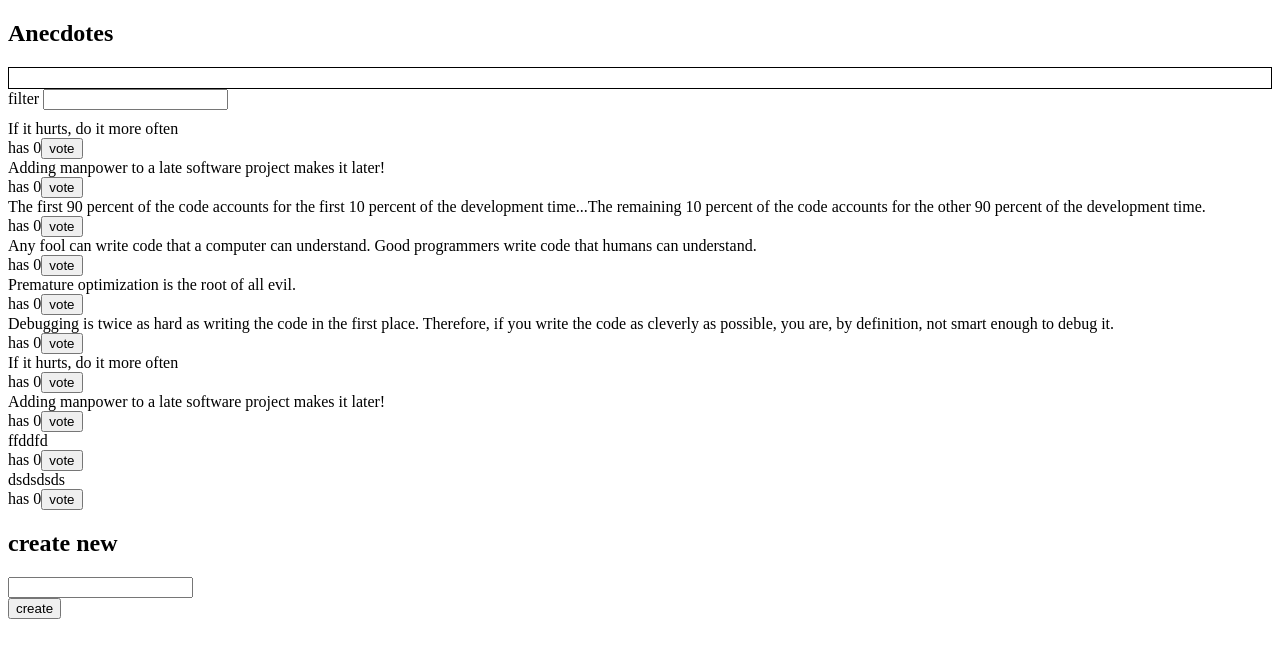
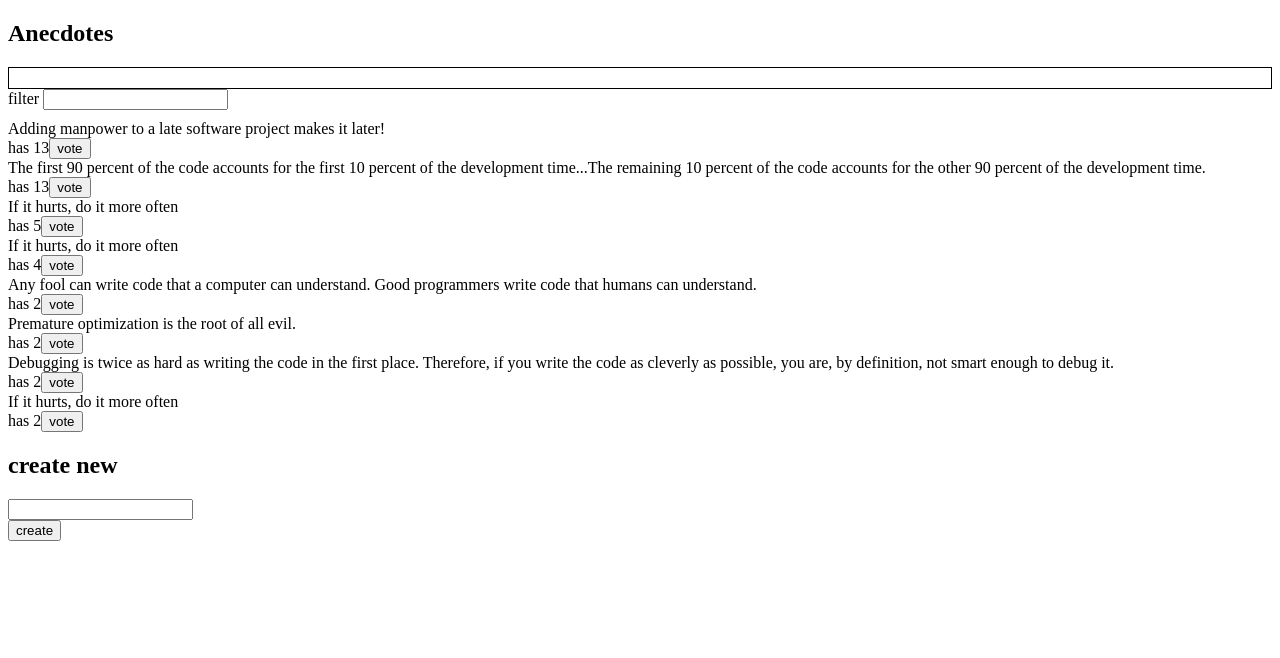
Before and after one commit to lerkooow/part6, a React (Create React App) app in the folder redux-anecdotes/: page / in a window 1280 px wide. Shown: the top 658 px of the page. Built offline with nearby package versions, Linux system fonts and the light colour scheme; data requests are answered from the project's data file.

Commit message:
6.18 Anecdotes and the backend, step5

```diff
--- a/redux-anecdotes/db.json
+++ b/redux-anecdotes/db.json
@@ -3,52 +3,42 @@
     {
       "content": "If it hurts, do it more often",
       "id": "47145",
-      "votes": 0
+      "votes": 5
     },
     {
       "content": "Adding manpower to a late software project makes it later!",
       "id": "21149",
-      "votes": 0
+      "votes": 13
     },
     {
       "content": "The first 90 percent of the code accounts for the first 10 percent of the development time...The remaining 10 percent of the code accounts for the other 90 percent of the development time.",
       "id": "69581",
-      "votes": 0
+      "votes": 13
     },
     {
       "content": "Any fool can write code that a computer can understand. Good programmers write code that humans can understand.",
       "id": "36975",
-      "votes": 0
+      "votes": 2
     },
     {
       "content": "Premature optimization is the root of all evil.",
       "id": "25170",
-      "votes": 0
+      "votes": 2
     },
     {
       "content": "Debugging is twice as hard as writing the code in the first place. Therefore, if you write the code as cleverly as possible, you are, by definition, not smart enough to debug it.",
       "id": "98312",
-      "votes": 0
+      "votes": 2
     },
     {
       "content": "If it hurts, do it more often",
-      "votes": 0,
-      "id": "dFsXw6f"
+      "votes": 4,
+      "id": "vrR3BRZ"
     },
     {
-      "content": "Adding manpower to a late software project makes it later!",
-      "votes": 0,
-      "id": "W8P1mgi"
-    },
-    {
-      "content": "ffddfd",
-      "votes": 0,
-      "id": "69-c9fm"
-    },
-    {
-      "content": "dsdsdsds",
-      "votes": 0,
-      "id": "p6GrLv-"
+      "content": "If it hurts, do it more often",
+      "votes": 2,
+      "id": "LnrNvwW"
     }
   ]
 }
--- a/redux-anecdotes/src/reducers/anecdoteReducer.js
+++ b/redux-anecdotes/src/reducers/anecdoteReducer.js
@@ -13,6 +13,8 @@ const anecdotesSlice = createSlice({
       if (anecdoteToChange) {
         anecdoteToChange.votes += 1;
       }
+      anecdoteService.update(id, anecdoteToChange)
+
     },
     appendAnecdote(state, action) {
       state.push(action.payload)
--- a/redux-anecdotes/src/services/anecdotes.js
+++ b/redux-anecdotes/src/services/anecdotes.js
@@ -13,8 +13,13 @@ const createNew = async (content) => {
     return response.data
 }
 
+const update = async (id, newObject) => {
+    const response = await axios.put(`${baseUrl}/${id}`, newObject)
+    return response.data
+}
 // eslint-disable-next-line import/no-anonymous-default-export
 export default {
     getAll,
-    createNew
+    createNew,
+    update
 };
--- a/redux-anecdotes/src/store.js
+++ b/redux-anecdotes/src/store.js
@@ -1,8 +1,7 @@
 import { configureStore } from '@reduxjs/toolkit'
 import filterReducer from './reducers/filterReducer';
-import anecdoteReducer, { appendAnecdote, setAnecdotes } from './reducers/anecdoteReducer';
+import anecdoteReducer from './reducers/anecdoteReducer';
 import notificationReducer from './reducers/notificationReducer';
-import anecdoteService from './services/anecdotes';
 
 const store = configureStore({
     reducer: {
@@ -12,14 +11,5 @@ const store = configureStore({
     }
 })
 
-anecdoteService.getAll().then(anecdotes =>
-    anecdotes.forEach(anecdote => {
-        store.dispatch(appendAnecdote(anecdote))
-    })
-)
-
-anecdoteService.getAll().then(anecdotes =>
-    store.dispatch(setAnecdotes(anecdotes))
-)
 
 export default store;
```
Also changed, not shown: 1 other file (tests, documents, lock files or other folders).
